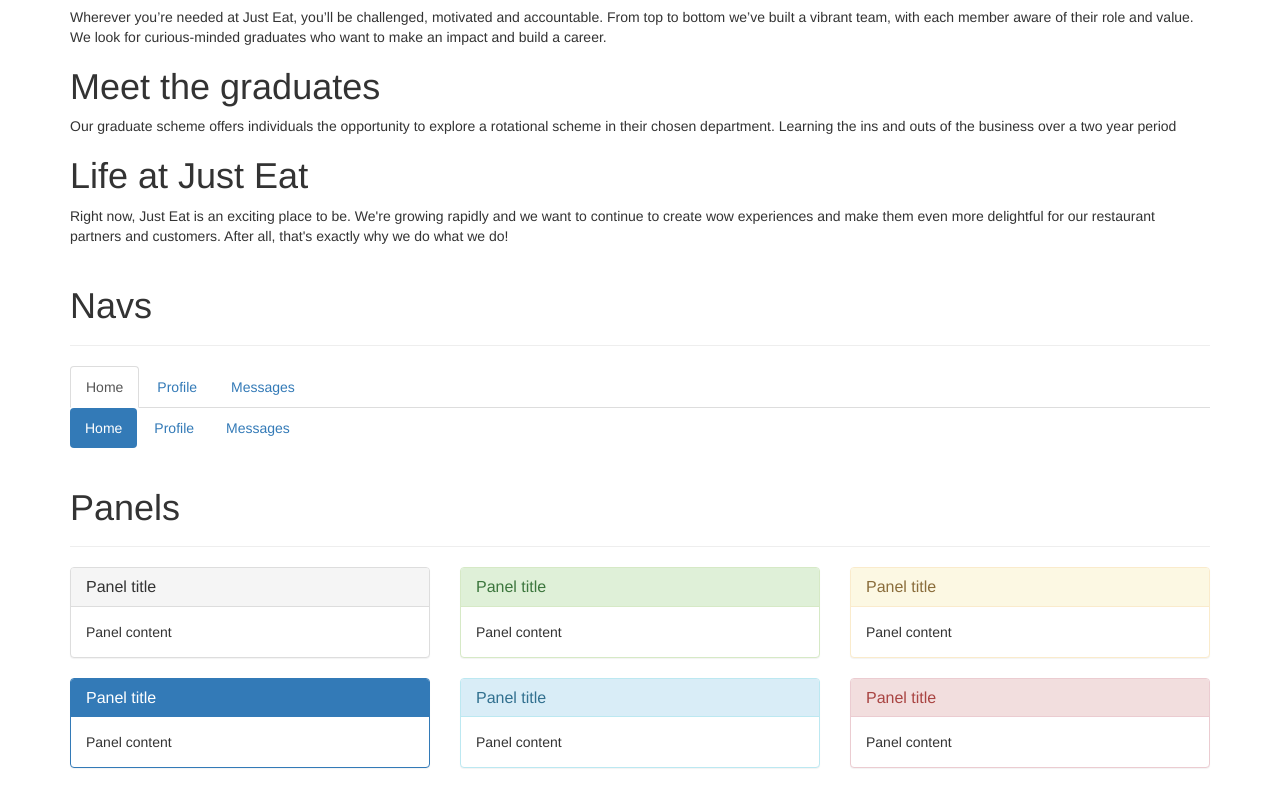
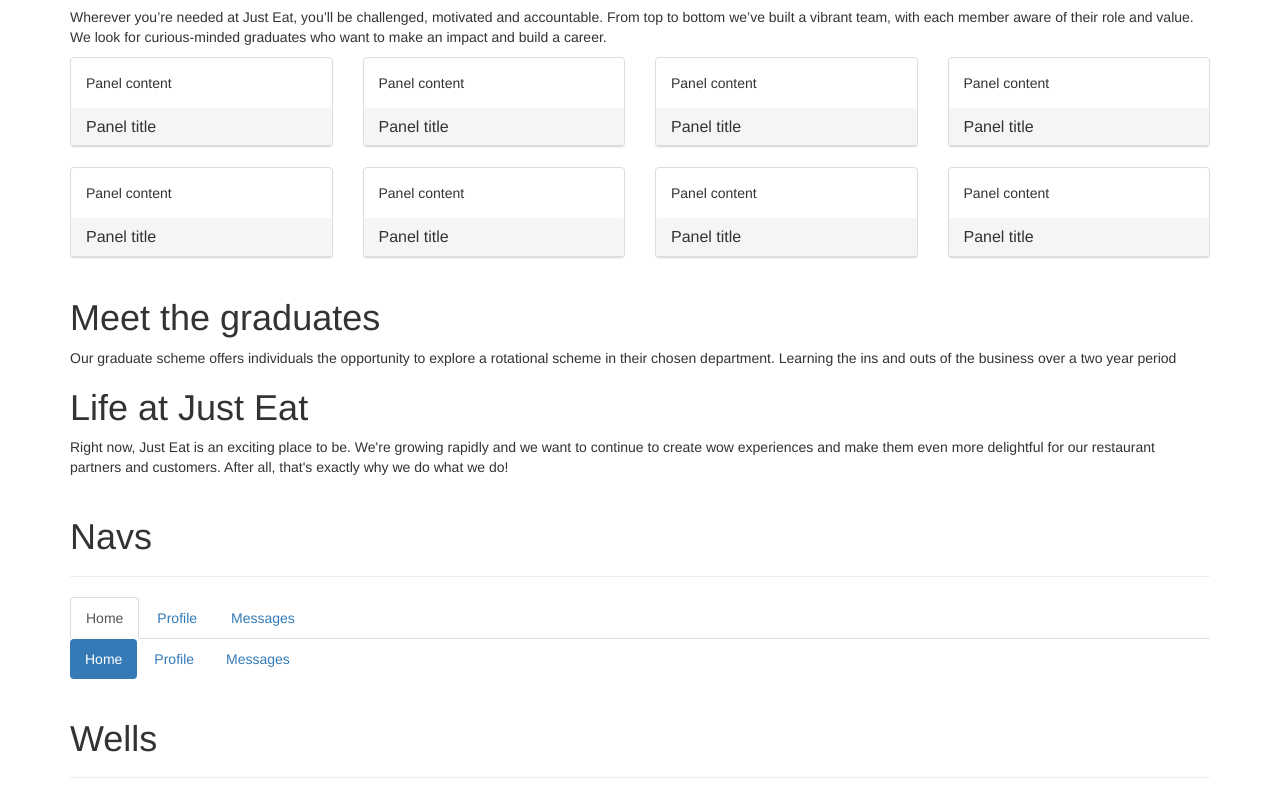
Before and after one commit to alfie-ab/je-mockup, a website: page index.html in a window 1280 px wide. Shown: the part 467-1260 px from the top of the page. Drawn offline with Linux system fonts and the light colour scheme; files whose address does not match are found by name.

Commit message:
panels added to scheme section, not sure if will stick with them

```diff
--- a/index.html
+++ b/index.html
@@ -60,6 +60,80 @@
       <section id="schemes">
         <h1>Find your flavour</h1>
         <p>Wherever you’re needed at Just Eat, you’ll be challenged, motivated and accountable. From top to bottom we’ve built a vibrant team, with each member aware of their role and value. We look for curious-minded graduates who want to make an impact and build a career.</p>
+        <div class="row">
+          <div class="col-sm-3">
+            <div class="panel panel-default">
+              <div class="panel-body">
+                Panel content
+              </div>
+              <div class="panel-heading">
+                <h3 class="panel-title">Panel title</h3>
+              </div>
+            </div>
+            <div class="panel panel-default">
+              <div class="panel-body">
+                Panel content
+              </div>
+              <div class="panel-heading">
+                <h3 class="panel-title">Panel title</h3>
+              </div>
+            </div>
+          </div>
+          <div class="col-sm-3">
+            <div class="panel panel-default">
+              <div class="panel-body">
+                Panel content
+              </div>
+              <div class="panel-heading">
+                <h3 class="panel-title">Panel title</h3>
+              </div>
+            </div>
+            <div class="panel panel-default">
+              <div class="panel-body">
+                Panel content
+              </div>
+              <div class="panel-heading">
+                <h3 class="panel-title">Panel title</h3>
+              </div>
+            </div>
+          </div>
+          <div class="col-sm-3">
+            <div class="panel panel-default">
+              <div class="panel-body">
+                Panel content
+              </div>
+              <div class="panel-heading">
+                <h3 class="panel-title">Panel title</h3>
+              </div>
+            </div>
+            <div class="panel panel-default">
+              <div class="panel-body">
+                Panel content
+              </div>
+              <div class="panel-heading">
+                <h3 class="panel-title">Panel title</h3>
+              </div>
+            </div>
+          </div>
+          <div class="col-sm-3">
+            <div class="panel panel-default">
+              <div class="panel-body">
+                Panel content
+              </div>
+              <div class="panel-heading">
+                <h3 class="panel-title">Panel title</h3>
+              </div>
+            </div>
+            <div class="panel panel-default">
+              <div class="panel-body">
+                Panel content
+              </div>
+              <div class="panel-heading">
+                <h3 class="panel-title">Panel title</h3>
+              </div>
+            </div>
+          </div>
+        </div>
       </section>
 
       <section id="graduates">
@@ -89,67 +163,6 @@
 
 
 
-
-
-      <div class="page-header">
-        <h1>Panels</h1>
-      </div>
-      <div class="row">
-        <div class="col-sm-4">
-          <div class="panel panel-default">
-            <div class="panel-heading">
-              <h3 class="panel-title">Panel title</h3>
-            </div>
-            <div class="panel-body">
-              Panel content
-            </div>
-          </div>
-          <div class="panel panel-primary">
-            <div class="panel-heading">
-              <h3 class="panel-title">Panel title</h3>
-            </div>
-            <div class="panel-body">
-              Panel content
-            </div>
-          </div>
-        </div><!-- /.col-sm-4 -->
-        <div class="col-sm-4">
-          <div class="panel panel-success">
-            <div class="panel-heading">
-              <h3 class="panel-title">Panel title</h3>
-            </div>
-            <div class="panel-body">
-              Panel content
-            </div>
-          </div>
-          <div class="panel panel-info">
-            <div class="panel-heading">
-              <h3 class="panel-title">Panel title</h3>
-            </div>
-            <div class="panel-body">
-              Panel content
-            </div>
-          </div>
-        </div><!-- /.col-sm-4 -->
-        <div class="col-sm-4">
-          <div class="panel panel-warning">
-            <div class="panel-heading">
-              <h3 class="panel-title">Panel title</h3>
-            </div>
-            <div class="panel-body">
-              Panel content
-            </div>
-          </div>
-          <div class="panel panel-danger">
-            <div class="panel-heading">
-              <h3 class="panel-title">Panel title</h3>
-            </div>
-            <div class="panel-body">
-              Panel content
-            </div>
-          </div>
-        </div><!-- /.col-sm-4 -->
-      </div>
 
 
       <div class="page-header">
```
Also changed, not shown: 1 other file.
